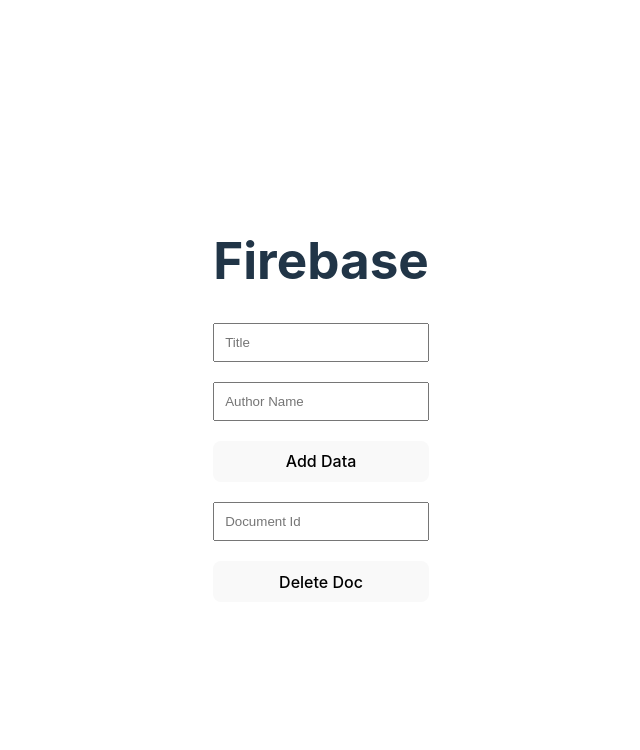
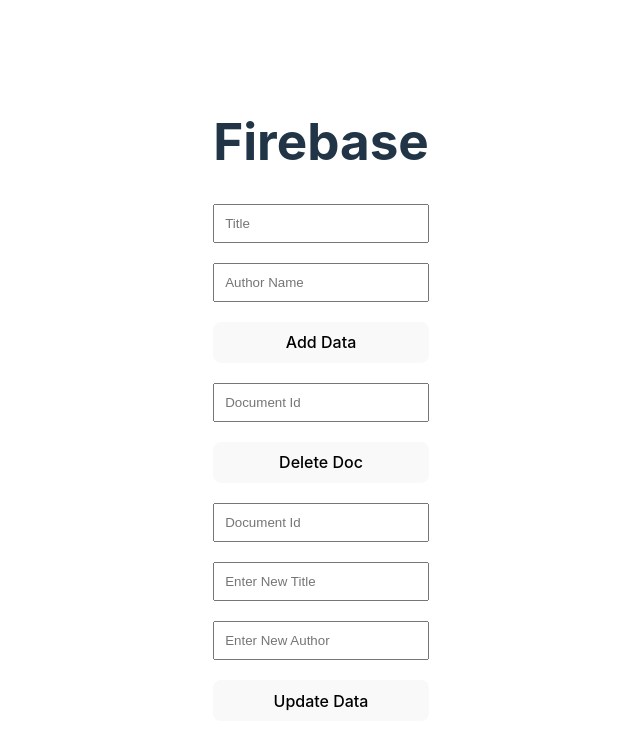
Before and after one commit to developervinay1/Firebase-Revision, a React (Vite) app: page / in a window 1280 px wide. Shown: the top 750 px of the page, without its empty margins (319-959 px from the left). Built offline with nearby package versions, Linux system fonts and the light colour scheme; no server answers; the database is empty.

Commit message:
// Update Document in firebase using updateDoc and doc Function

```diff
--- a/src/Components/FirebasePractice.jsx
+++ b/src/Components/FirebasePractice.jsx
@@ -9,6 +9,7 @@
   query,
   serverTimestamp,
   setDoc,
+  updateDoc,
   where,
 } from "firebase/firestore";
 import React, { useEffect, useState } from "react";
@@ -18,6 +19,12 @@
   const [title, setTitle] = useState("");
   const [author, setAuthor] = useState("");
   const [docId, setDocId] = useState("");
+
+  // Update Document
+
+  const [documentId, setDocumentId] = useState("");
+  const [newTitle, setNewTitle] = useState("");
+  const [newAuthor, setNewAuthor] = useState("");
 
   // Add Data to Firebase using addDoc
   const adddata = async () => {
@@ -41,6 +48,23 @@
   const deleleDoc = async () => {
     const docRef = doc(db, "Books", docId);
     await deleteDoc(docRef);
+  };
+
+  // Update Document
+
+  const updateData = async () => {
+    const docRef = doc(db, "Books", `${documentId}`);
+    await updateDoc(docRef, {
+      Title: newTitle,
+      Author: newAuthor,
+      createdAt: serverTimestamp(),
+    })
+      .then(() => {
+        alert("Document Updated");
+      })
+      .catch((err) => {
+        alert(err);
+      });
   };
 
   useEffect(() => {
@@ -126,6 +150,35 @@
         />
         <button onClick={() => deleleDoc()}>Delete Doc</button>
       </div>
+
+      <div
+        style={{
+          display: "flex",
+          flexDirection: "column",
+          gap: "20px",
+          marginTop: "20px",
+        }}
+      >
+        <input
+          type="text"
+          placeholder="Document Id"
+          onChange={(e) => setDocumentId(e.target.value)}
+          style={{ padding: "10px" }}
+        />
+        <input
+          type="text"
+          placeholder="Enter New Title"
+          onChange={(e) => setNewTitle(e.target.value)}
+          style={{ padding: "10px" }}
+        />
+        <input
+          type="text"
+          placeholder="Enter New Author"
+          onChange={(e) => setNewAuthor(e.target.value)}
+          style={{ padding: "10px" }}
+        />
+        <button onClick={() => updateData()}>Update Data</button>
+      </div>
     </div>
   );
 }
```
